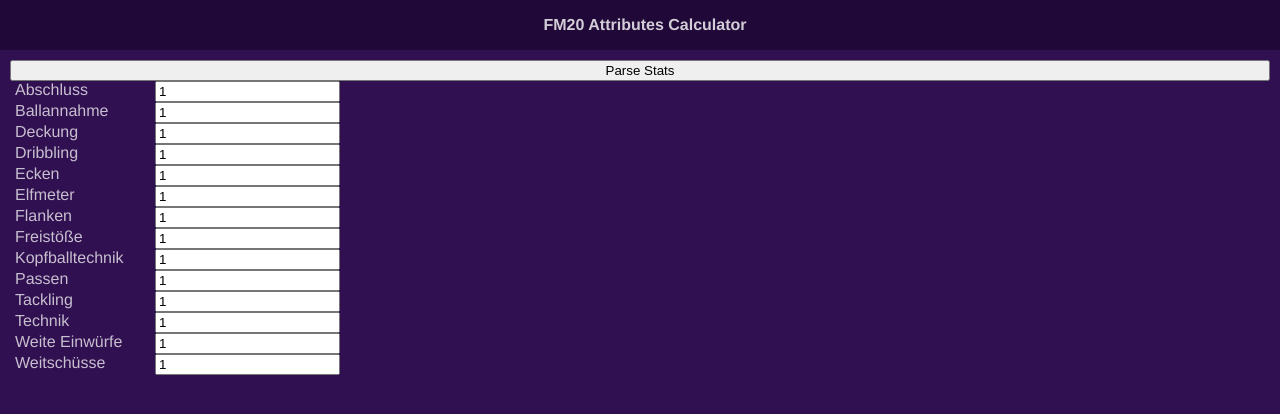
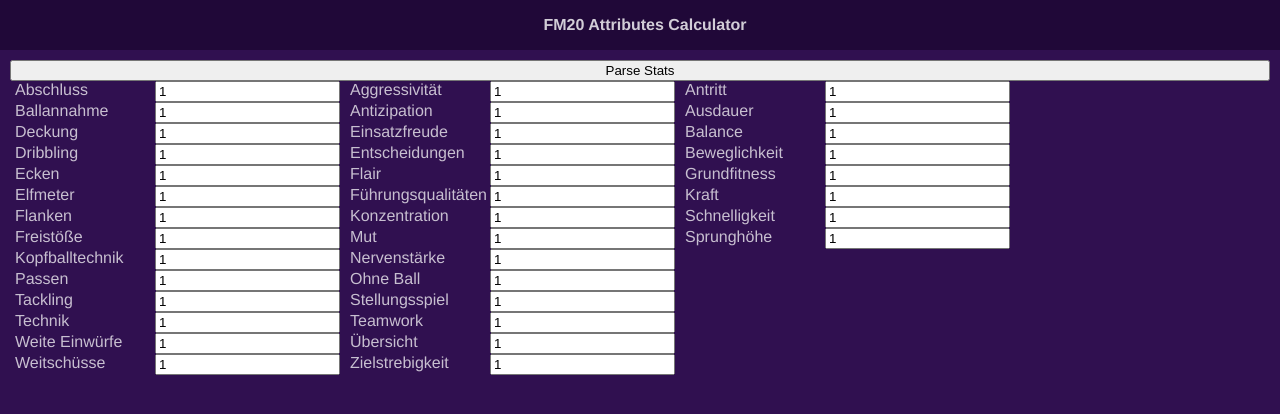
Before and after one commit to sehne/fm20-attributes-calculator, a Vue app: page / in a window 1280 px wide. Shown: the top 414 px of the page. Built offline with nearby package versions, Linux system fonts and the light colour scheme.

Commit message:
add mental & physical attributes

```diff
--- a/src/App.vue
+++ b/src/App.vue
@@ -9,16 +9,35 @@
 
       <div class="attributes">
         <div class="attribute-list technical">
-          <div v-for="attributeKey in Object.keys(attributes)" v-bind:key="attributeKey">
+          <div v-for="attributeKey in Object.keys(attributes.technical)" v-bind:key="attributeKey">
             <attribute
-              v-bind:attribute="attributes[attributeKey]"
-              v-bind:label="attributes[attributeKey].label"
+              type="technical"
+              v-bind:attribute="attributes.technical[attributeKey]"
+              v-bind:label="attributes.technical[attributeKey].label"
               @[attributeKey]="updateValue"
             />
           </div>
         </div>
-        <div class="attribute-list mental"></div>
-        <div class="attribute-list physical"></div>
+        <div class="attribute-list mental">
+          <div v-for="attributeKey in Object.keys(attributes.mental)" v-bind:key="attributeKey">
+            <attribute
+              type="mental"
+              v-bind:attribute="attributes.mental[attributeKey]"
+              v-bind:label="attributes.mental[attributeKey].label"
+              @[attributeKey]="updateValue"
+            />
+          </div>
+        </div>
+        <div class="attribute-list physical">
+          <div v-for="attributeKey in Object.keys(attributes.physical)" v-bind:key="attributeKey">
+            <attribute
+              type="physical"
+              v-bind:attribute="attributes.physical[attributeKey]"
+              v-bind:label="attributes.physical[attributeKey].label"
+              @[attributeKey]="updateValue"
+            />
+          </div>
+        </div>
       </div>
     </div>
   </div>
@@ -30,6 +49,7 @@ export default {
   data: () => {
     return {
       attributes: {
+        technical: {
           finishing: {
             id: "finishing",
             rating: "1",
@@ -100,6 +120,121 @@ export default {
             rating: "1",
             label: "Weitschüsse"
           }
+        },
+        mental: {
+          aggression: {
+            id: "aggression",
+            rating: "1",
+            label: "Aggressivität"
+          },
+          anticipation: {
+            id: "anticipation",
+            rating: "1",
+            label: "Antizipation"
+          },
+          workRate: {
+            id: "workRate",
+            rating: "1",
+            label: "Einsatzfreude"
+          },
+          decisions: {
+            id: "decisions",
+            rating: "1",
+            label: "Entscheidungen"
+          },
+          flair: {
+            id: "flair",
+            rating: "1",
+            label: "Flair"
+          },
+          leadership: {
+            id: "leadership",
+            rating: "1",
+            label: "Führungsqualitäten"
+          },
+          concentration: {
+            id: "concentration",
+            rating: "1",
+            label: "Konzentration"
+          },
+          bravery: {
+            id: "bravery",
+            rating: "1",
+            label: "Mut"
+          },
+          composure: {
+            id: "composure",
+            rating: "1",
+            label: "Nervenstärke"
+          },
+          offTheBall: {
+            id: "offTheBall",
+            rating: "1",
+            label: "Ohne Ball"
+          },
+          positioning: {
+            id: "positioning",
+            rating: "1",
+            label: "Stellungsspiel"
+          },
+          teamwork: {
+            id: "teamwork",
+            rating: "1",
+            label: "Teamwork"
+          },
+          vision: {
+            id: "vision",
+            rating: "1",
+            label: "Übersicht"
+          },
+          determination: {
+            id: "determination",
+            rating: "1",
+            label: "Zielstrebigkeit"
+          }
+        },
+        physical: {
+          acceleration: {
+            id: "acceleration",
+            rating: "1",
+            label: "Antritt"
+          },
+          stamina: {
+            id: "stamina",
+            rating: "1",
+            label: "Ausdauer"
+          },
+          balance: {
+            id: "technique",
+            rating: "1",
+            label: "Balance"
+          },
+          agility: {
+            id: "agility",
+            rating: "1",
+            label: "Beweglichkeit"
+          },
+          naturalFitness: {
+            id: "naturalFitness",
+            rating: "1",
+            label: "Grundfitness"
+          },
+          strength: {
+            id: "strength",
+            rating: "1",
+            label: "Kraft"
+          },
+          pace: {
+            id: "pace",
+            rating: "1",
+            label: "Schnelligkeit"
+          },
+          jumpingHeight: {
+            id: "jumpingHeight",
+            rating: "1",
+            label: "Sprunghöhe"
+          }
+        }
       }
     };
   },
@@ -109,7 +244,7 @@ export default {
       console.log(this.attributes);
     },
     updateValue(obj) {
-      this.attributes[obj.id].rating = obj.newRating;
+      this.attributes[obj.type][obj.id].rating = obj.newRating;
     }
   }
 };
--- a/src/Attribute.vue
+++ b/src/Attribute.vue
@@ -12,6 +12,10 @@ export default {
     attribute: {
       type: Object,
       required: true
+    },
+    type: {
+      type: String,
+      required: true
     }
   },
   data() {
@@ -24,7 +28,11 @@ export default {
   },
   methods: {
     updateValue: function(newRating) {
-      this.$emit(this.attribute.id, { id: this.attribute.id, newRating });
+      this.$emit(this.attribute.id, {
+        id: this.attribute.id,
+        newRating,
+        type: this.type
+      });
     }
   }
 };
```
Lines whose indentation alone changed are shown as unchanged.
